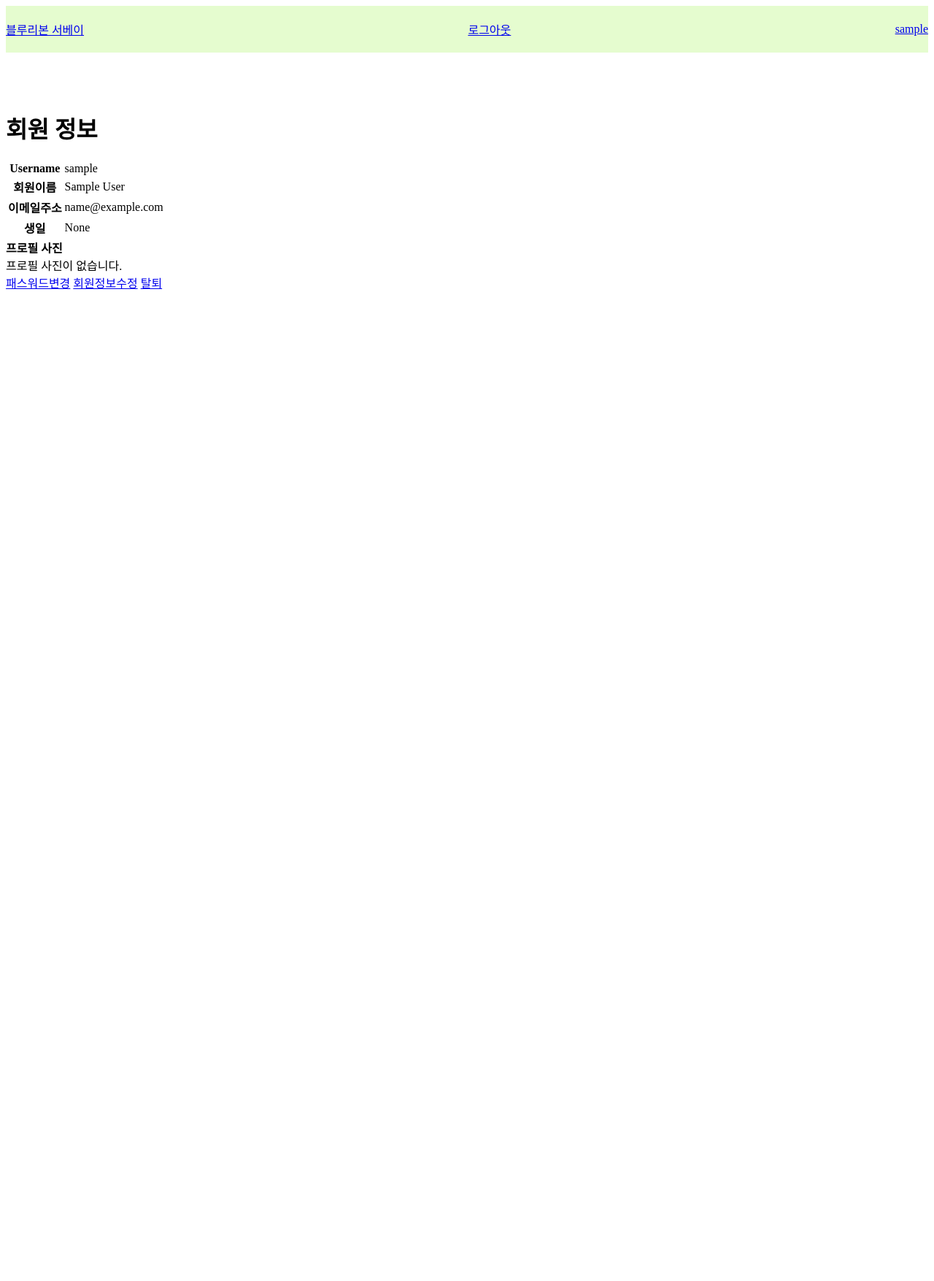
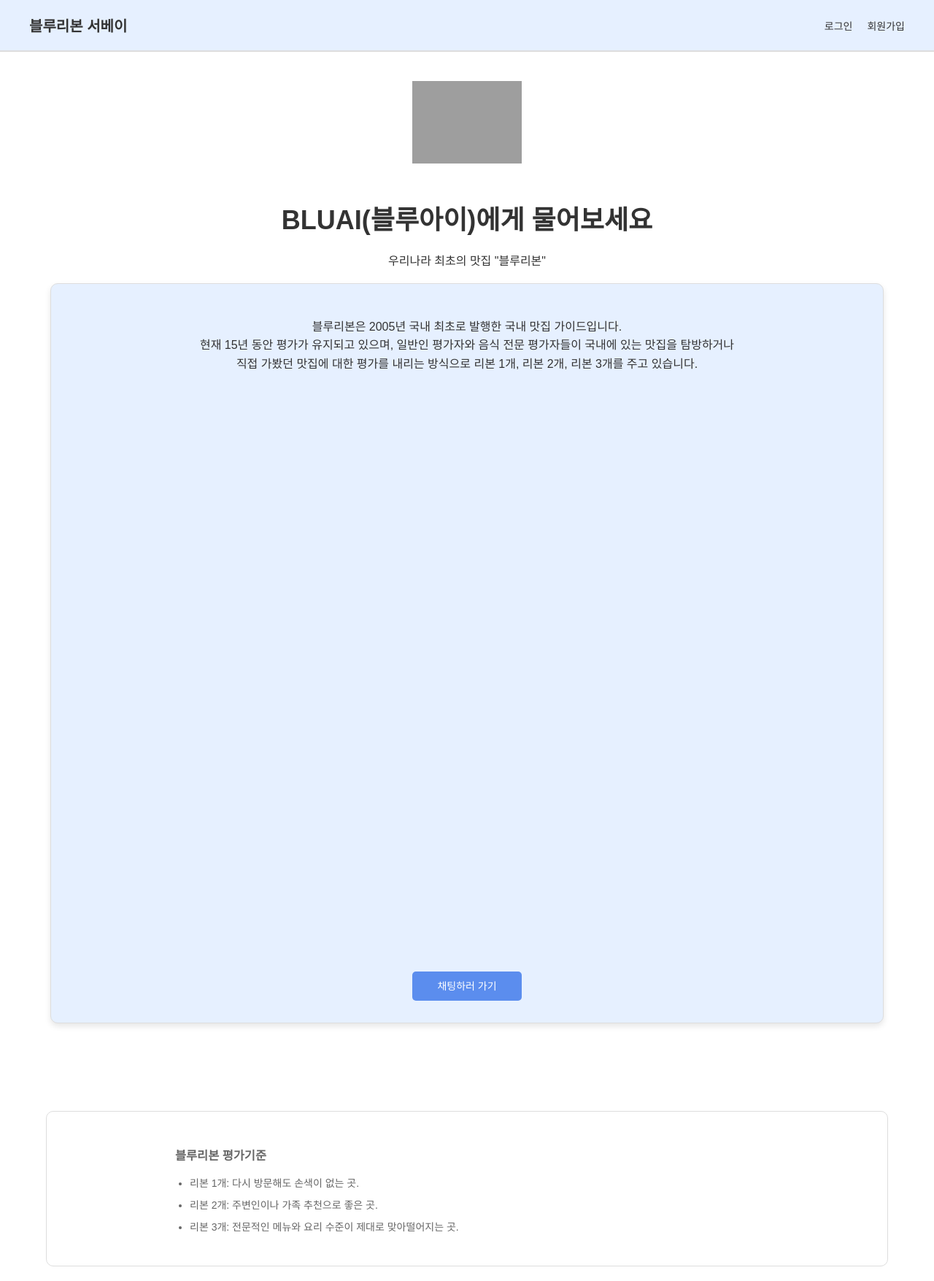
Before and after one commit to SKNETWORKS-FAMILY-AICAMP/SKN06-4th-2team, a Django app: page /account/detail in a window 1280 px wide. Shown: the whole page at 73% size. Before the commit the page ends 396 px from the top, so only its background shows below. Run offline with Django 5.2, Linux system fonts and the light colour scheme; the visitor is signed in with stand-in values (Sample User, id 1); data comes from the database, SQL or seed files in the repository; parts of the project's set-up code (start-up, migrations or seed data) failed here and were passed over; some libraries are stand-ins or nearby versions; grey boxes are pictures that could not be loaded.

Commit message:
upload layout html

```diff
--- a/chat/templates/layout.html
+++ b/chat/templates/layout.html
@@ -1,27 +1,137 @@
 <!DOCTYPE html>
-<html lang="en">
+<html lang="ko">
 
 <head>
     <meta charset="UTF-8">
     <meta name="viewport" content="width=device-width, initial-scale=1.0">
-    <title>환영합니다.</title>
+    <title>블루리본 서베이</title>
     <style>
+        /* 기본 레이아웃 스타일 */
+        body {
+            font-family: Arial, sans-serif;
+            margin: 0;
+            padding: 0;
+            background-color: #ffff;
+            color: #333;
+        }
+
         header {
-            margin-bottom: 80px;
-            background-color: #E5FCCF;
-            padding: 20px 0;
-            top: 0;
-            width: 100%;
+            background-color: #e6f0ff;
+            padding: 20px 40px;
             display: flex;
             justify-content: space-between;
             align-items: center;
+            border-bottom: 2px solid #ddd;
         }
 
-        .login {
-            margin-right: 30px;
-            color: #426B1F;
+        .logo {
+            font-size: 20px;
+            font-weight: bold;
+            color: #333;
             text-decoration: none;
+        }
+
+        .nav-links {
+            display: flex;
+            gap: 20px;
+        }
+
+        .nav-links a {
+            color: #333;
+            text-decoration: none;
+            font-size: 14px;
+        }
+
+        .nav-links a:hover {
+            text-decoration: underline;
+        }
+
+        .main-content {
+            text-align: center;
+            padding: 40px;
+        }
+
+        .main-content h1 {
+            font-size: 36px;
+            margin-bottom: 20px;
+        }
+
+        .main-content img {
+            width: 150px;
+            margin-bottom: 20px;
+        }
+
+        .description {
+            background-color: #e6f0ff;
+            padding: 30px;
+            margin: 20px auto;
+            max-width: 90%;
+            max-height: 80%;
+            min-height: 800px;
+            border: 1px solid #ddd;
+            border-radius: 10px;
+            box-shadow: 0 4px 8px rgba(0, 0, 0, 0.1);
+
+             /* 중앙 정렬을 위한 flexbox */
+            display: flex;
+            flex-direction: column;
+            justify-content: center;
+            align-items: center;
+            text-align: center; /* 텍스트 정렬 */
+        }
+
+        .description p {
             font-size: 16px;
+            line-height: 1.6;
+            text-align: center;
+            margin-bottom: 20px;
+        }
+
+        .chat-button {
+            display: inline-block;
+            background-color: #5b8dee;
+            color: #fff;
+            width: 150px;
+            height: 40px;
+            line-height: 40px;
+            font-size: 14px;
+            text-align: center;
+            border: none;
+            border-radius: 5px;
+            text-decoration: none;
+            cursor: pointer;
+            margin-top: 800px;
+        }
+
+        .chat-button:hover {
+            background-color: #4a76d1;
+        }
+
+        footer {
+            margin: 20px auto;
+            margin-top: 60px;
+            padding: 30px 0;
+            max-width: 90%;
+            background-color: #ffff;
+            border: 1px solid #ddd;
+            border-radius: 10px;
+            text-align: center;
+            font-size: 14px;
+            color: #666;
+        }
+
+        .footer-note {
+            max-width: 800px;
+            margin: 0 auto;
+            text-align: left;
+        }
+
+        .footer-note ul {
+            padding-left: 20px;
+        }
+
+        .footer-note li {
+            margin-bottom: 10px;
         }
     </style>
 </head>
@@ -29,19 +139,40 @@
 <body>
     <header>
         <a href="/" class="logo">블루리본 서베이</a>
-        {% if user.is_authenticated %}
-        <a href="{% url 'account:logout' %}" class="nav-link">로그아웃</a>
-        <a href="{% url 'account:detail' %}" class="nav-link">
-            {{ user.username }}
-        </a>
-        {% else %}
-        <a href="{% url 'account:create' %}" class="nav-link">가입</a>
-        <a href="{% url 'account:login' %}" class="nav-link">로그인</a>
-        {% endif %}
+        <div class="nav-links">
+            <a href="{% url 'account:login' %}">로그인</a>
+            <a href="{% url 'account:create' %}">회원가입</a>
+        </div>
     </header>
-    <div class="container mt-3">
-        {% block contents %}{% endblock %}
+
+    <div class="main-content">
+        <img src="static/bluerb.png" alt="블루리본 로고">
+        <h1>BLUAI(블루아이)에게 물어보세요</h1>
+        <p>우리나라 최초의 맛집 "블루리본"</p>
+        <div class="description">
+            <p>
+                블루리본은 2005년 국내 최초로 발행한 국내 맛집 가이드입니다.
+                <br>
+                현재 15년 동안 평가가 유지되고 있으며, 일반인 평가자와 음식 전문 평가자들이
+                국내에 있는 맛집을 탐방하거나
+                <br>
+                직접 가봤던 맛집에 대한 평가를 내리는 방식으로
+                리본 1개, 리본 2개, 리본 3개를 주고 있습니다.
+            </p>
+        <a href="#" class="chat-button">채팅하러 가기</a>
+     </div>
     </div>
+
+    <footer>
+        <div class="footer-note">
+            <h3>블루리본 평가기준</h3>
+            <ul>
+                <li>리본 1개: 다시 방문해도 손색이 없는 곳.</li>
+                <li>리본 2개: 주변인이나 가족 추천으로 좋은 곳.</li>
+                <li>리본 3개: 전문적인 메뉴와 요리 수준이 제대로 맞아떨어지는 곳.</li>
+            </ul>
+        </div>
+    </footer>
 </body>
 
 </html>
```
